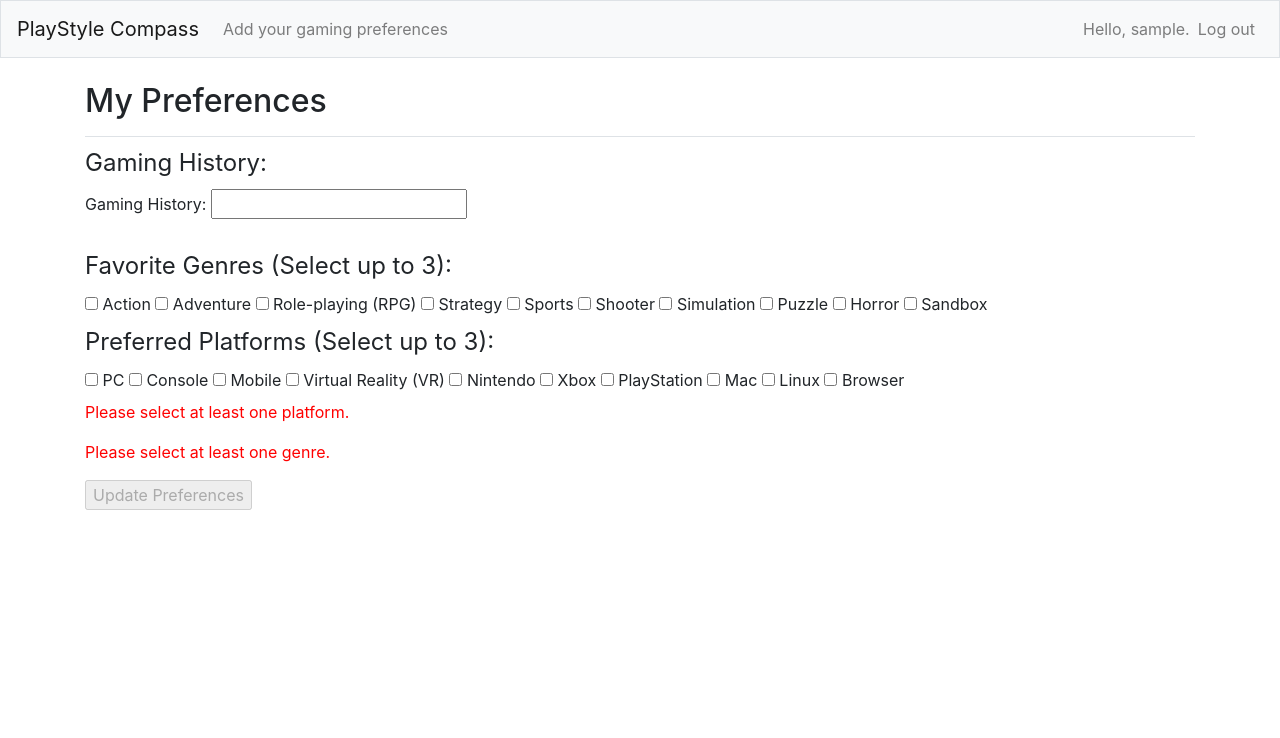
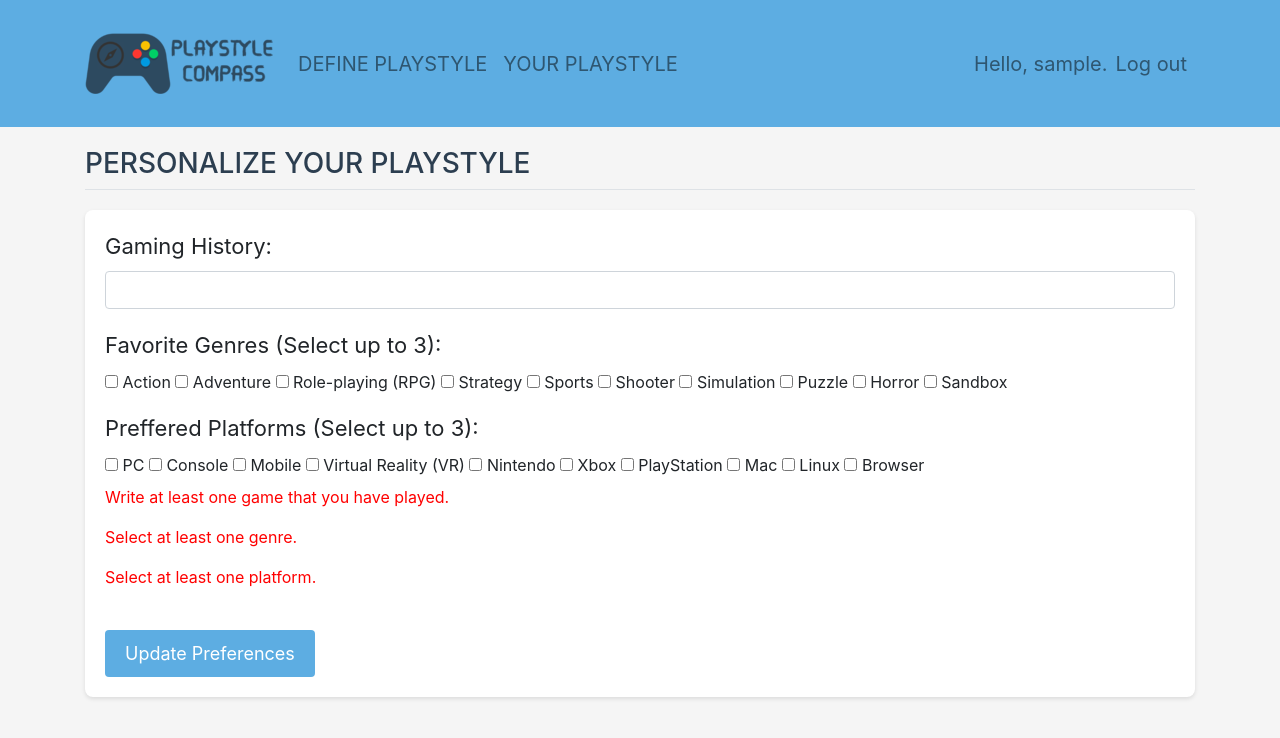
Before and after one commit to miron-alexandru/PlayStyleCompass, a Django app: page /gaming_preferences/ in a window 1280 px wide. Shown: the top 738 px of the page. Run offline with Django 4.2, Linux system fonts and the light colour scheme; the visitor is signed in with stand-in values (Sample User, id 1); some libraries are stand-ins or nearby versions.

Commit message:
improved UI and structure of the project.

```diff
--- a/playstyle_compass/templates/playstyle_compass/base.html
+++ b/playstyle_compass/templates/playstyle_compass/base.html
@@ -1,38 +1,49 @@
 {% load bootstrap4 %}
+{% load static %}
 
-<!doctype html>
+<!DOCTYPE html>
 <html lang="en">
 <head>
-  <meta charset="utf-8">
-  <meta name="viewport" content="width=device-width, initial-scale=1,
-    shrink-to-fit=no">
+  <meta charset="UTF-8">
+  <meta name="viewport" content="width=device-width, initial-scale=1.0">
   <title>PlayStyle Compass</title>
 
   {% bootstrap_css %}
   {% bootstrap_javascript jquery='full' %}
-
+  <link rel="stylesheet" type="text/css" href="{% static 'css/base.css' %}">
 </head>
 <body>
 
-  <nav class="navbar navbar-expand-md navbar-light bg-light mb-4 border">
-
+  <nav class="navbar navbar-expand-md navbar-light">
+    <div class="container">
+      <!-- Replace the navbar brand with the image -->
       <a class="navbar-brand" href="{% url 'playstyle_compass:index'%}">
-        PlayStyle Compass</a>
-
+        <img src="{% static 'images/playstyle.png' %}" alt="PlayStyle Compass Logo">
+      </a>
+      <ul class="navbar-nav ml-auto">
+        <li class="nav-item">
+          <a class="nav-link" href="{% url 'playstyle_compass:gaming_preferences'%}">
+            DEFINE PLAYSTYLE
+          </a>
+        </li>
+        {% if user.is_authenticated %}
+          <li class="nav-item">
+            <a class="nav-link" href="{% url 'playstyle_compass:update_preferences'%}">
+              YOUR PLAYSTYLE
+            </a>
+          </li>
+        {% endif %}
+      </ul>
       <button class="navbar-toggler" type="button" data-toggle="collapse"
               data-target="#navbarCollapse" aria-controls="navbarCollapse"
               aria-expanded="false" aria-label="Toggle navigation">
-      <span class="navbar-toggler-icon"></span></button>
+        <span class="navbar-toggler-icon"></span>
+      </button>
       <div class="collapse navbar-collapse" id="navbarCollapse">
-      <ul class="navbar-nav mr-auto">
-        <li class="nav-item">
-          <a class="nav-link" href="{% url 'playstyle_compass:gaming_preferences'%}">
-              Add your gaming preferences</a></li>
-      </ul>
-      <ul class="navbar-nav ml-auto">
+        <ul class="navbar-nav ml-auto-custom"> <!-- Use the custom class here -->
           {% if user.is_authenticated %}
             <li class="nav-item">
-            <span class="navbar-text"}>Hello, {{ user.username }}.</span>
+              <span class="navbar-text">Hello, {{ user.username }}.</span>
             </li>
             <li class="nav-item">
               <a class="nav-link" href="{% url 'users:logout' %}">Log out</a>
@@ -42,22 +53,22 @@
               <a class="nav-link" href="{% url 'users:register' %}">Register</a>
             </li>
             <li class="nav-item">
-            <a class="nav-link" href="{% url 'users:login' %}">Log in</a></li>
+              <a class="nav-link" href="{% url 'users:login' %}">Log in</a>
+            </li>
           {% endif %}
         </ul>
       </div>
-
+    </div>
   </nav>
 
   <main role="main" class="container">
-    <div class="pb-2 mb-2 border-bottom">
+    <div class="page-header border-bottom">
       {% block page_header %}{% endblock page_header %}
     </div>
-    <div>
+    <div class="content">
       {% block content %}{% endblock content %}
     </div>
   </main>
 
 </body>
-
 </html>
--- a/playstyle_compass/templates/playstyle_compass/gaming_preferences.html
+++ b/playstyle_compass/templates/playstyle_compass/gaming_preferences.html
@@ -1,25 +1,24 @@
 {% extends "playstyle_compass/base.html" %}
-
+{% load static %}
 {% block page_header %}
-  <h2>My Preferences</h2>
+  <h3>PERSONALIZE YOUR PLAYSTYLE</h3>
 {% endblock page_header %}
 
 {% block content %}
-  <form method="post" action="{% url 'playstyle_compass:update_preferences' %}">
+<link rel="stylesheet" type="text/css" href="{% static 'css/gaming_preferences.css' %}">
+
+<form method="post" action="{% url 'playstyle_compass:update_preferences' %}" id="preferences-form">
   {% csrf_token %}
 
-    <fieldset>
-    <legend>Gaming History:</legend>
-    <div>
-      <label for="gaming_history">Gaming History:</label>
-      <input type="text" id="gaming_history" name="gaming_history" value="{{ user_preferences.gaming_history }}"
-             pattern="[A-Za-z0-9]+" title="Only letters and numbers are allowed"><br><br>
+  <div class="form-group">
+    <label for="gaming_history" class="form-label">Gaming History:</label>
+    <input type="text" id="gaming_history" name="gaming_history" class="form-control"
+           value="{{ user_preferences.gaming_history }}" pattern="[A-Za-z0-9]+" title="Only letters and numbers are allowed">
   </div>
-  </fieldset>
 
-
-    <fieldset>
-      <legend>Favorite Genres (Select up to 3):</legend>
+    <!-- Favorite Genres -->
+  <fieldset style="margin-bottom: 10px;">
+      <legend style="font-size: 22px;">Favorite Genres (Select up to 3):</legend>
       <div>
         <label>
           <input type="checkbox" name="favorite_genres" value="action" {% if 'action' in user_preferences.favorite_genres %}checked{% endif %}>
@@ -64,8 +63,8 @@
       </div>
     </fieldset>
 
-    <fieldset>
-      <legend>Preferred Platforms (Select up to 3):</legend>
+    <fieldset style="margin-bottom: 10px;">
+      <legend style="font-size: 22px;">Preffered Platforms (Select up to 3):</legend>
       <div>
         <label>
           <input type="checkbox" name="platforms" value="pc" {% if 'pc' in user_preferences.platforms %}checked{% endif %}>
@@ -108,10 +107,16 @@
           Browser
         </label>
       <div>
-        <p class="warning" id="platform-warning" style="color: red; display: none;">Please select at least one platform.</p>
-        <p class="warning" id="genre-warning" style="color: red; display: none;">Please select at least one genre.</p>
-        <p class="warning" id="history-warning" style="color: red; display: none;">Please write at least one game that you have played.</p>
+        <p class="warning" id="history-warning" style="color: red; display: none;">Write at least one game that you have played.</p>
+        <p class="warning" id="genre-warning" style="color: red; display: none;">Select at least one genre.</p>
+        <p class="warning" id="platform-warning" style="color: red; display: none;">Select at least one platform.</p>
         </fieldset>
+
+  <div>
+    <p class="warning" id="history-warning">Write at least one game that you have played.</p>
+    <p class="warning" id="genre-warning">Select at least one genre.</p>
+    <p class="warning" id="platform-warning">Select at least one platform.</p>
+  </div>
 
   <input type="submit" value="Update Preferences" id="update-button">
 </form>
@@ -126,39 +131,48 @@
   const historyWarning = document.getElementById('history-warning');
   const gamingHistoryInput = document.getElementById('gaming_history');
 
-    function handleCheckboxChange(checkboxes, warningElement) {
-      function updateWarnings() {
+  function updateCheckboxStates(checkboxes) {
     const selectedCount = Array.from(checkboxes).filter(cb => cb.checked).length;
-        warningElement.style.display = selectedCount >= 1 ? 'none' : 'block';
-        updateButton.disabled = isUpdateButtonDisabled();
+    checkboxes.forEach(checkbox => {
+      checkbox.disabled = selectedCount >= maxSelections && !checkbox.checked;
+    });
   }
 
-      checkboxes.forEach(checkbox => {
-        checkbox.addEventListener('change', updateWarnings);
-      });
-
-      // Call updateWarnings initially to account for the initial checkbox state
-      updateWarnings();
-    }
-
-    handleCheckboxChange(favoriteGenreCheckboxes, genreWarning);
-    handleCheckboxChange(preferredPlatformCheckboxes, platformWarning);
-
-    gamingHistoryInput.addEventListener('input', () => {
-      historyWarning.style.display = gamingHistoryInput.value.trim() === '' ? 'block' : 'none';
-      updateButton.disabled = isUpdateButtonDisabled();
-    });
-
-    function isUpdateButtonDisabled() {
+  function updateWarnings() {
     const selectedGenres = Array.from(favoriteGenreCheckboxes).filter(cb => cb.checked);
     const selectedPlatforms = Array.from(preferredPlatformCheckboxes).filter(cb => cb.checked);
     const hasSelectedGenres = selectedGenres.length >= 1 && selectedGenres.length <= maxSelections;
     const hasSelectedPlatforms = selectedPlatforms.length >= 1 && selectedPlatforms.length <= maxSelections;
     const hasGamingHistory = gamingHistoryInput.value.trim() !== '';
 
-      return !hasSelectedGenres || !hasSelectedPlatforms || !hasGamingHistory;
+    genreWarning.style.display = hasSelectedGenres ? 'none' : 'block';
+    platformWarning.style.display = hasSelectedPlatforms ? 'none' : 'block';
+    historyWarning.style.display = hasGamingHistory ? 'none' : 'block';
+
+    updateButton.disabled = !hasSelectedGenres || !hasSelectedPlatforms || !hasGamingHistory;
   }
+
+  favoriteGenreCheckboxes.forEach(checkbox => {
+    checkbox.addEventListener('change', () => {
+      updateCheckboxStates(favoriteGenreCheckboxes);
+      updateWarnings();
+    });
+  });
+
+  preferredPlatformCheckboxes.forEach(checkbox => {
+    checkbox.addEventListener('change', () => {
+      updateCheckboxStates(preferredPlatformCheckboxes);
+      updateWarnings();
+    });
+  });
+
+  gamingHistoryInput.addEventListener('input', () => {
+    updateWarnings();
+  });
+
+  // Call updateCheckboxStates initially to account for the initial checkbox state
+  updateCheckboxStates(favoriteGenreCheckboxes);
+  updateCheckboxStates(preferredPlatformCheckboxes);
+  updateWarnings();
 </script>
-
-</div>
 {% endblock content %}
--- a/playstyle_compass/views.py
+++ b/playstyle_compass/views.py
@@ -20,7 +20,6 @@ def gaming_preferences(request):
 def update_preferences(request):
     """Update user preferences."""
     user = request.user
-
     try:
         user_preferences = UserPreferences.objects.get(user=user)
     except UserPreferences.DoesNotExist:
--- a/playstyle_manager/settings.py
+++ b/playstyle_manager/settings.py
@@ -106,6 +106,7 @@ USE_TZ = True
 # Static files (CSS, JavaScript, Images)
 
 STATIC_URL = '/static/'
+STATICFILES_DIRS = [os.path.join(BASE_DIR, 'static')]
 
 # My settings
 LOGIN_URL = 'users:login'
--- /dev/null
+++ b/static/css/base.css
@@ -0,0 +1,48 @@
+/* base.css */
+
+body {
+  background-color: #f5f5f5;
+}
+
+.navbar {
+  background-color: #5dade2;
+}
+
+.navbar-text {
+  font-size: 20px;
+}
+
+.nav-link {
+  font-size: 20px;
+  color: #ffffff;
+}
+
+.nav-link:hover {
+  color: #ecf0f1;
+}
+
+.container {
+  padding-top: 20px;
+  padding-bottom: 20px;
+}
+
+.page-header {
+  font-size: 28px;
+  color: #2c3e50;
+  margin-bottom: 20px;
+}
+
+.border-bottom {
+  border-bottom: 2px solid #bdc3c7;
+}
+
+.content {
+  background-color: #ffffff;
+  padding: 20px;
+  border-radius: 8px;
+  box-shadow: 0 2px 4px rgba(0, 0, 0, 0.1);
+}
+
+.ml-auto-custom {
+  margin-left: auto !important;
+}
--- /dev/null
+++ b/static/css/gaming_preferences.css
@@ -0,0 +1,29 @@
+/* gaming_preferences.css */
+
+.form-group {
+  margin-bottom: 20px;
+}
+
+.form-label {
+  font-size: 22px;
+}
+
+.form-check-label {
+  font-size: 16px;
+}
+
+.warning {
+  color: red;
+  display: none;
+}
+
+#update-button {
+  margin-top: 15px;
+  padding: 10px 20px;
+  font-size: 18px;
+  background-color: #5dade2;
+  color: #fff;
+  border: none;
+  border-radius: 4px;
+  cursor: pointer;
+}
```
Also changed, not shown: playstyle_compass/templates/playstyle_compass/update_preferences.html (+13 -10 lines), static/css/update_preferences.css (added, +19 -0 lines), README.MD, playstyle_compass/templates/playstyle_compass/index.html (line endings or trailing spaces), static/images/playstyle.png (added). Lines whose indentation alone changed are shown as unchanged.
